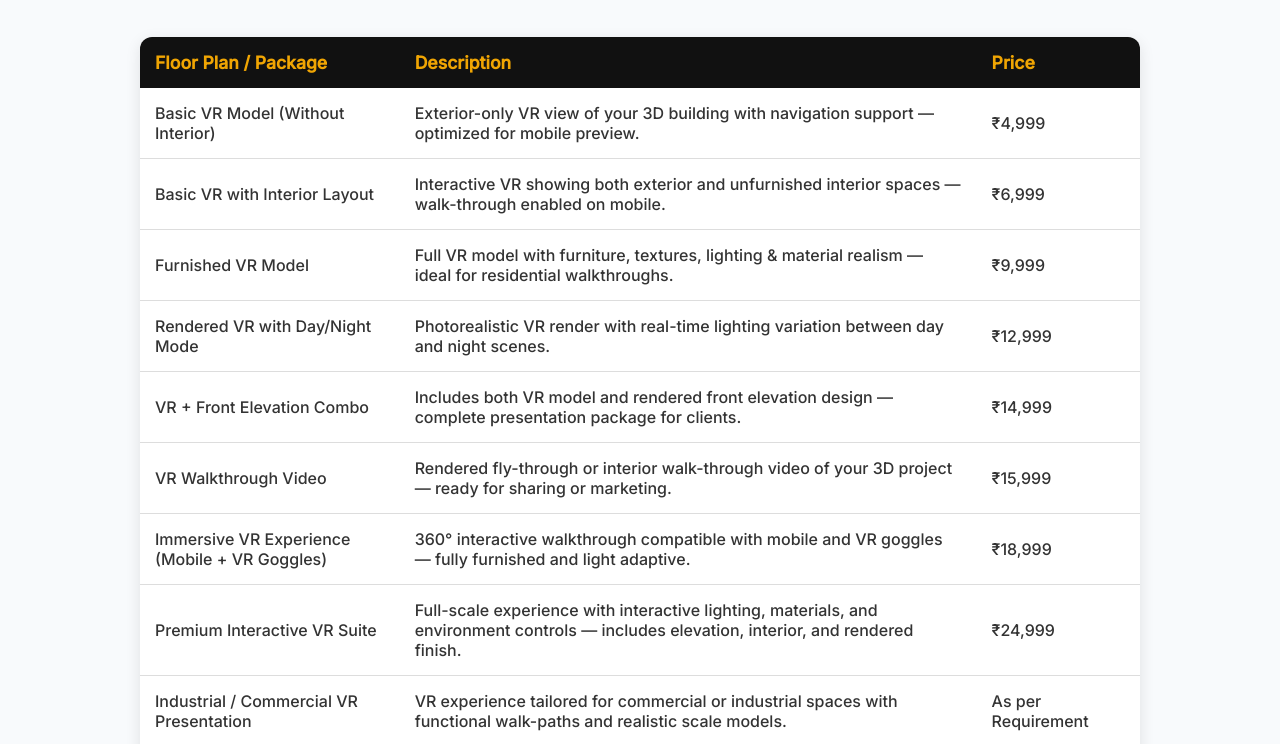
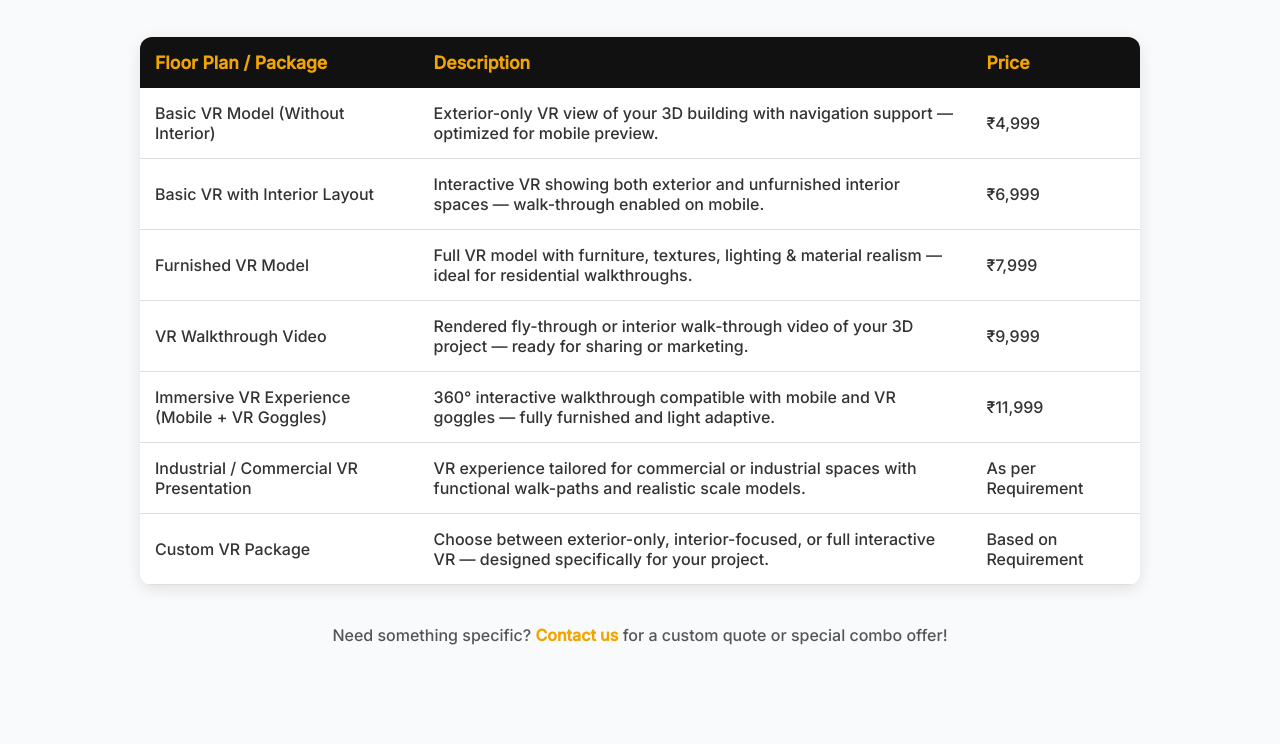
Before and after one commit to De-ZineCube/De-Zine-Cube, a plain HTML site: page vr.html in a window 1280 px wide. Shown: the part 203-947 px from the top of the page. After the commit the page ends 888 px from the top, so only its background shows below. Drawn offline with Linux system fonts and the light colour scheme.

Commit message:
Update vr.html

```diff
--- a/vr.html
+++ b/vr.html
@@ -3,7 +3,7 @@
 <head>
   <meta charset="UTF-8" />
   <meta name="viewport" content="width=device-width, initial-scale=1.0" />
-  <title>2D Plans & Packages | De-Zine Cube</title>
+  <title>VR Visuals | De-Zine Cube</title>
 
   <link href="https://fonts.googleapis.com/css2?family=Inter:wght@500&display=swap" rel="stylesheet">
 
@@ -237,37 +237,19 @@
   <tr>
     <td>Furnished VR Model</td>
     <td>Full VR model with furniture, textures, lighting & material realism — ideal for residential walkthroughs.</td>
-    <td>₹9,999</td>
-  </tr>
-
-  <tr>
-    <td>Rendered VR with Day/Night Mode</td>
-    <td>Photorealistic VR render with real-time lighting variation between day and night scenes.</td>
-    <td>₹12,999</td>
-  </tr>
-
-  <tr>
-    <td>VR + Front Elevation Combo</td>
-    <td>Includes both VR model and rendered front elevation design — complete presentation package for clients.</td>
-    <td>₹14,999</td>
+    <td>₹7,999</td>
   </tr>
 
   <tr>
     <td>VR Walkthrough Video</td>
     <td>Rendered fly-through or interior walk-through video of your 3D project — ready for sharing or marketing.</td>
-    <td>₹15,999</td>
+    <td>₹9,999</td>
   </tr>
 
   <tr>
     <td>Immersive VR Experience (Mobile + VR Goggles)</td>
     <td>360° interactive walkthrough compatible with mobile and VR goggles — fully furnished and light adaptive.</td>
-    <td>₹18,999</td>
-  </tr>
-
-  <tr>
-    <td>Premium Interactive VR Suite</td>
-    <td>Full-scale experience with interactive lighting, materials, and environment controls — includes elevation, interior, and rendered finish.</td>
-    <td>₹24,999</td>
+    <td>₹11,999</td>
   </tr>
 
   <tr>
```
